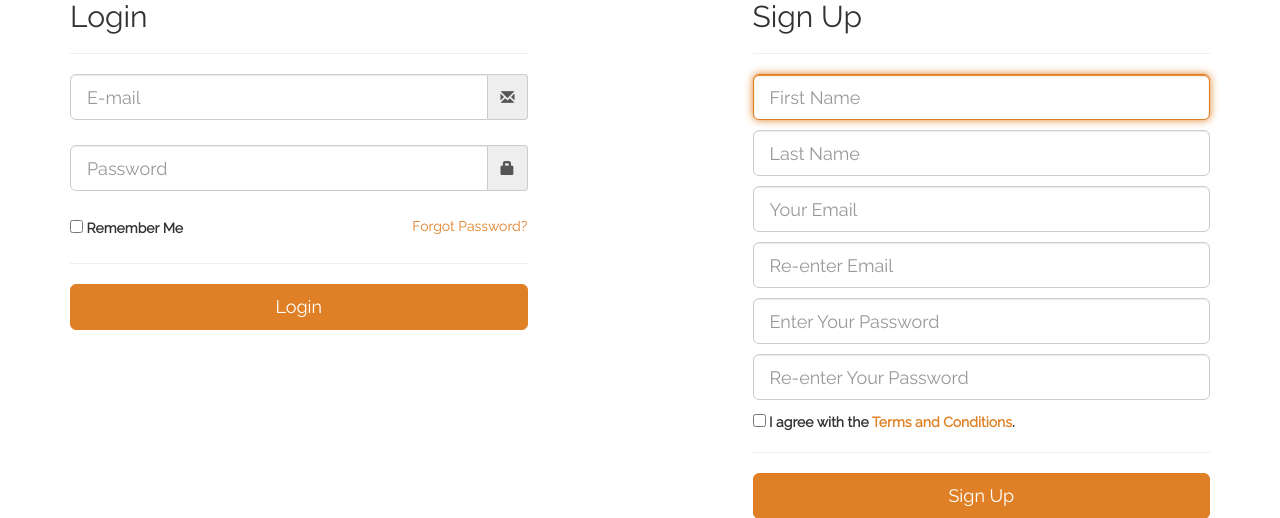
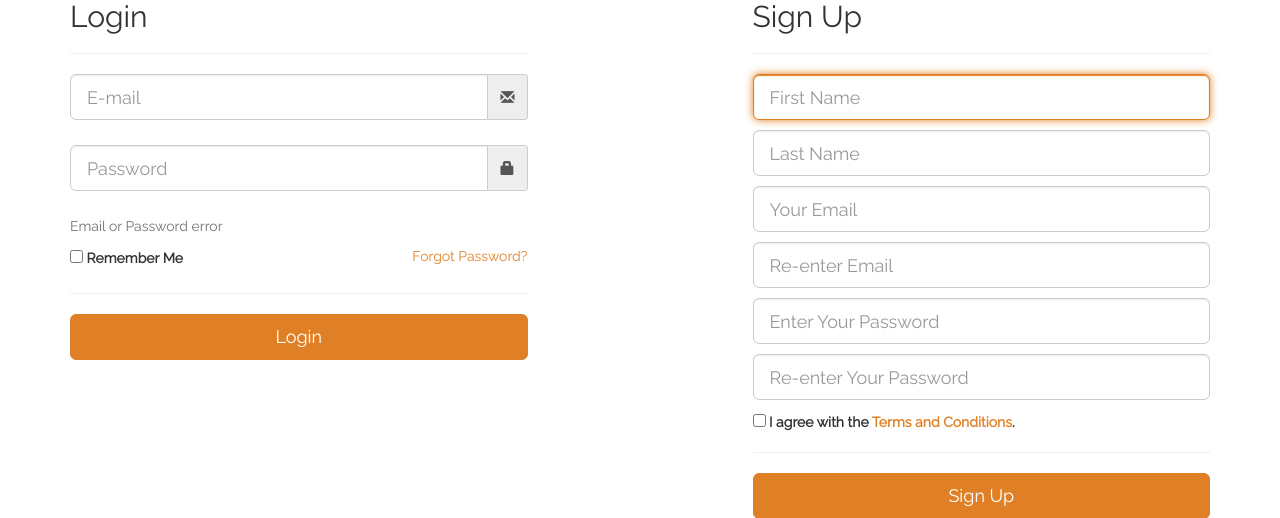
Before and after one commit to agency2016/froomfrontend, a PHP site: page /signup.php in a window 1280 px wide. Shown: the part 187-705 px from the top of the page. Run offline with PHP 8.4, Linux system fonts and the light colour scheme; some libraries are stand-ins or nearby versions.

Commit message:
error message

```diff
--- a/signup.php
+++ b/signup.php
@@ -14,6 +14,7 @@
                         <input class="form-control input-lg" type="password" name="password" id="password" tabindex="2" class="form-control" placeholder="Password">
                         <span class="input-group-addon"><i class="glyphicon glyphicon-lock"></i></span>
                     </div>
+                    <span class="help-block">Email or Password error</span>
                     <div class="form-group">
                         <input type="checkbox" tabindex="3" class="" name="remember" id="remember">
                         <label for="remember"> Remember Me</label>
```
